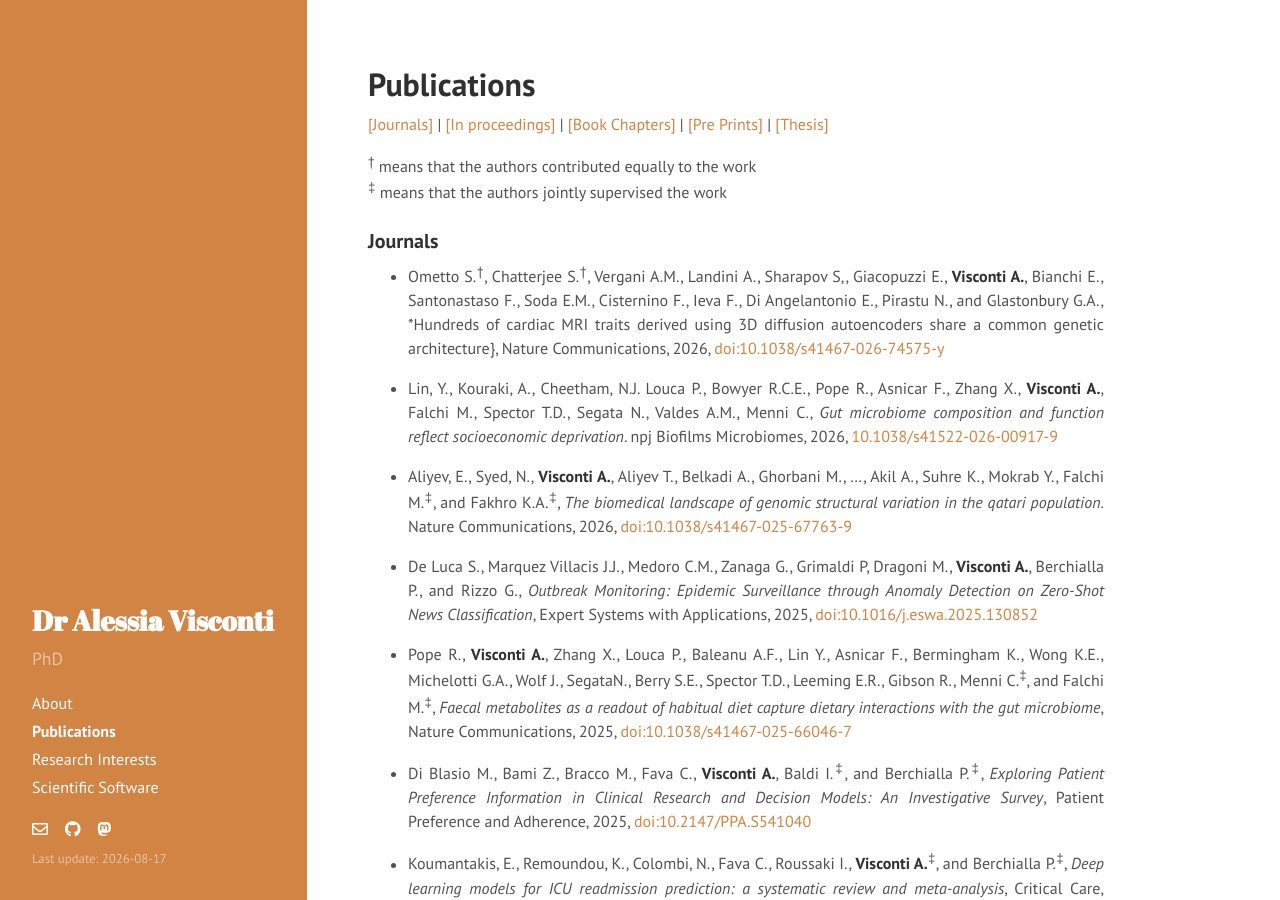
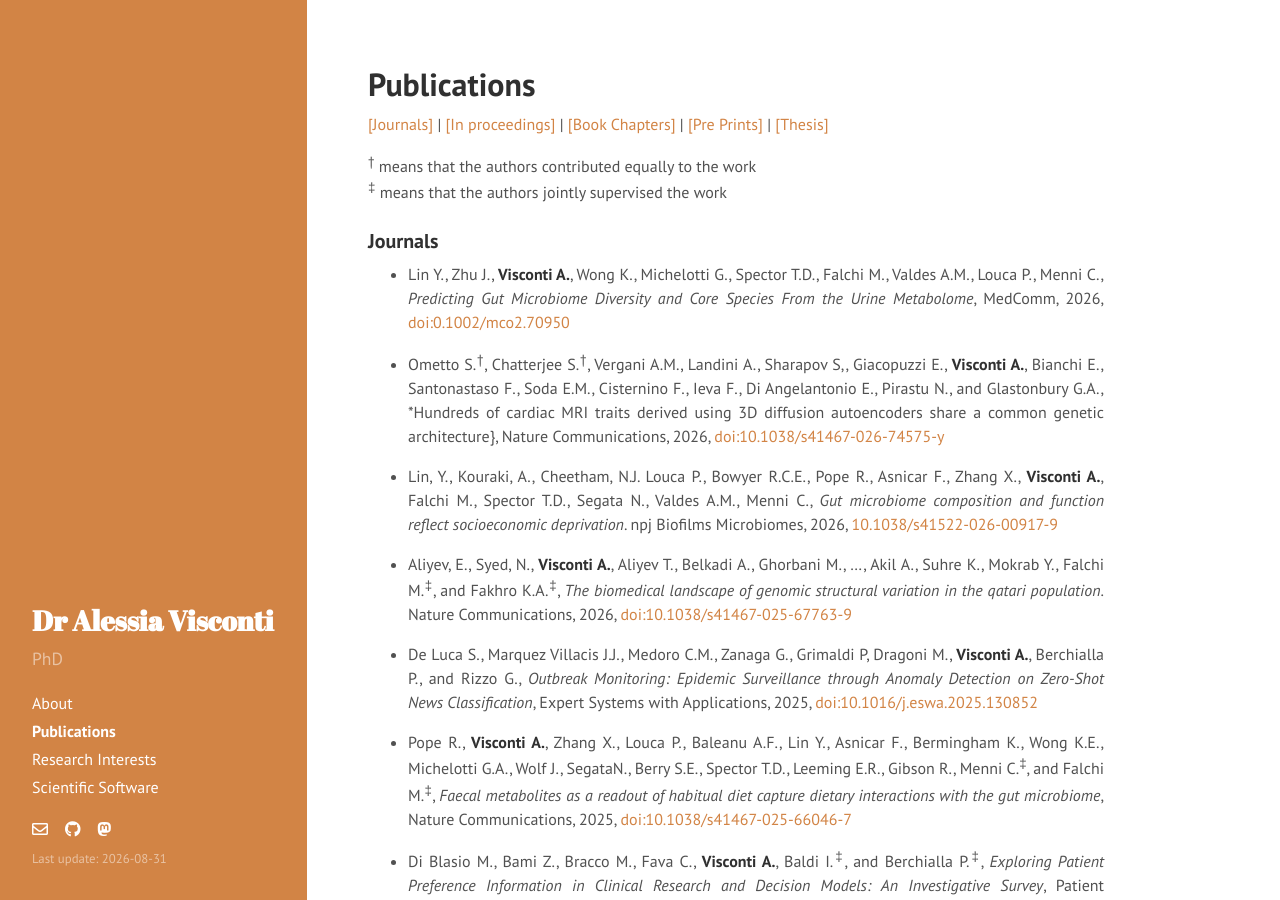
Before and after one commit to alesssia/alesssia.github.io, a Jekyll site: the page built from publications.md, in a window 1280 px wide and 900 px high. Built offline with Jekyll 4.4.1, drawn with Linux system fonts in a browser that asks for light colours; nearby versions of some CDN libraries; a style sheet for code colours, icons or effects is not loaded; some of the changed text lies outside the part shown.

Commit message:
Added RedFuMOS pre-print

```diff
--- a/_config.yml
+++ b/_config.yml
@@ -11,7 +11,7 @@ tagline:     ''
 description: 'PhD'
 url:         http://alesssia.github.io/
 baseurl:     /
-lastmod:    '2026-08-17'
+lastmod:    '2026-08-31'
 
 author:
   name:      'Alessia Visconti'
--- a/publications.md
+++ b/publications.md
@@ -16,6 +16,9 @@ title: Publications
 <sup>‡</sup> means that the authors jointly supervised the work
 
 ###  Journals
+
+
+- Lin Y., Zhu J., **Visconti A.**, Wong K., Michelotti G., Spector T.D., Falchi M., Valdes A.M., Louca P., Menni C., *Predicting Gut Microbiome Diversity and Core Species From the Urine Metabolome*, MedComm, 2026, [doi:0.1002/mco2.70950](https://doi.org/10.1002/mco2.70950)
 
 - Ometto S.<sup>†</sup>, Chatterjee S.<sup>†</sup>, Vergani A.M., Landini A., Sharapov S,, Giacopuzzi E., **Visconti A.**,  Bianchi E., Santonastaso F., Soda E.M., Cisternino F.,  Ieva F., Di Angelantonio E.,  Pirastu N., and Glastonbury G.A.,  *Hundreds of cardiac MRI traits derived using 3D diffusion autoencoders share a common genetic architecture}, Nature Communications, 2026, [doi:10.1038/s41467-026-74575-y](https://www.nature.com/articles/s41467-026-74575-y)
 
@@ -176,6 +179,8 @@ title: Publications
 
 ### Pre Prints
 
+- De Luca S., Fava C., Rizzo G., **Visconti A.**<sup>‡</sup>, Berchialla P.,\<sup>‡</sup>, *RedFuMOS: A novel approach for multi-omics and clinical data-driven patient stratification*, medRxiv, 2026, [doi:10.64898/2026.08.26.26361415](https://www.medrxiv.org/content/10.64898/2026.08.26.26361415v1)
+
 - Koumantakis, E., Remoundou, K., Colombi, N., Fava C., Roussaki I., **Visconti A.**<sup>‡</sup>, and Berchialla P.<sup>‡</sup>, *Improving machine learning and deep learning models for 30-day ICU readmission prediction using Ensemble Bayesian Model Averaging*, medRxiv, 2026, [doi:10.64898/2026.05.11.26352879](https://www.medrxiv.org/content/10.64898/2026.05.11.26352879v1)
 
 - Zolfo M., Silverj A., Blanco-Míguez A., Manghi P., Rota-Stabelli O., ..., **Visconti A.**, ..., Asnicar F., Kitano H., Yamada T., and Segata N., *Discovering and exploring the hidden diversity of human gut viruses using highly enriched virome samples*, bioRxiv, 2024, [doi:10.1101/2024.02.19.580813](https://doi.org/10.1101/2024.02.19.580813)
```
Also changed, not shown: 5 other files.
